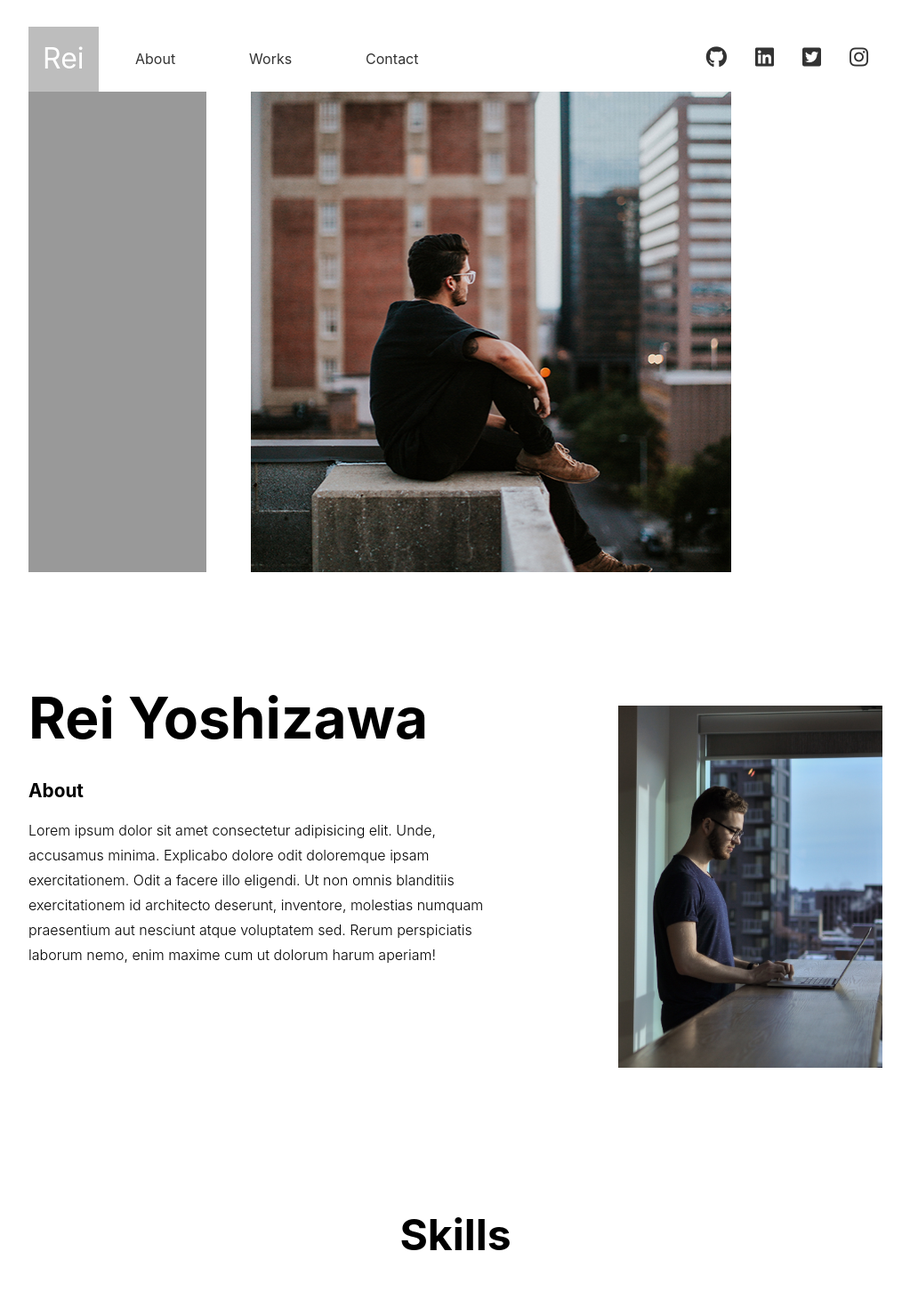
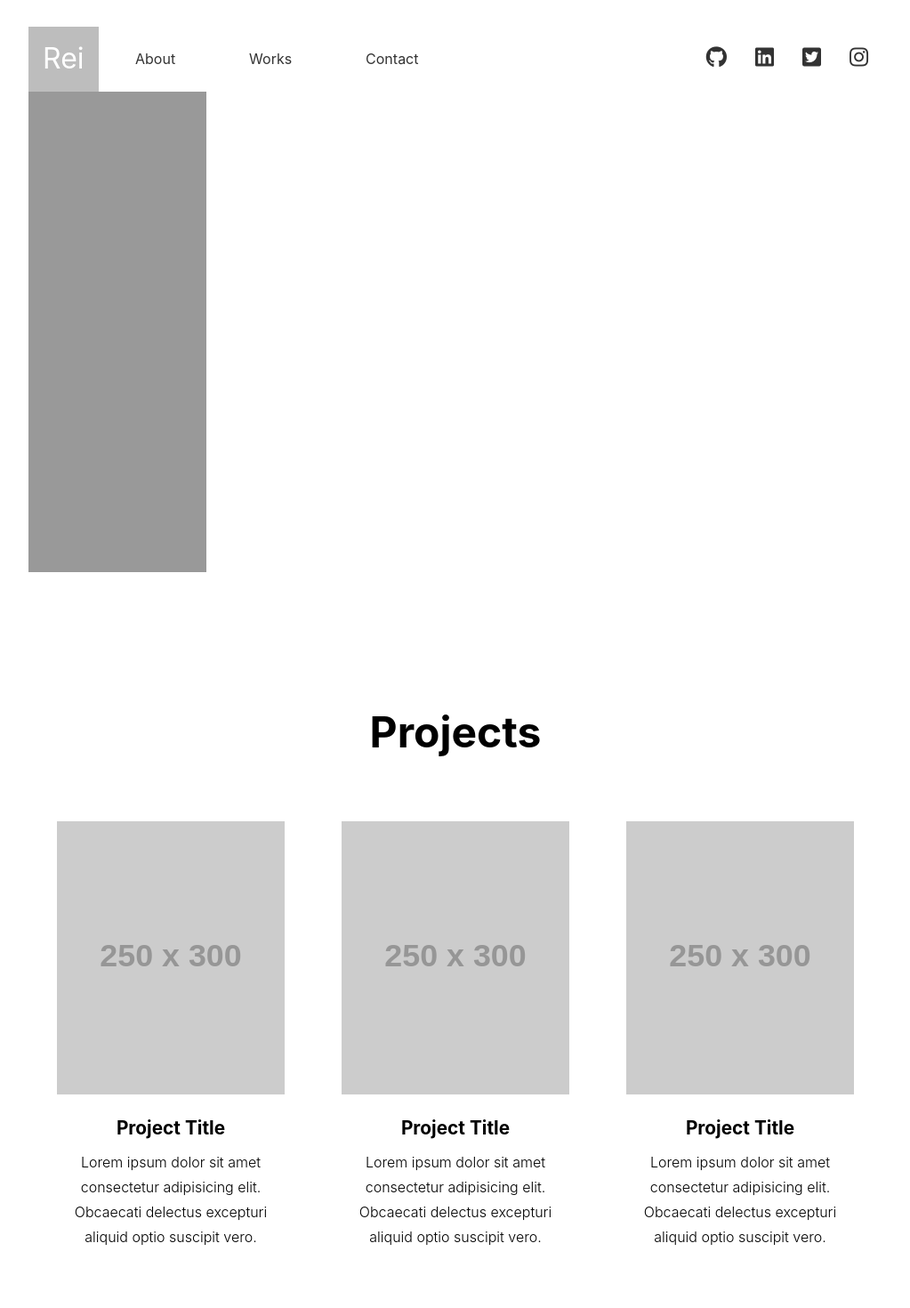
Before and after one commit to hsoyier/portfolio-react, a React (Create React App) app: page / in a window 1280 px wide. Shown: the top 1470 px of the page at 89% size, without its empty margins (128-1151 px from the left). Built offline with nearby package versions, Linux system fonts and the light colour scheme.

Commit message:
Comment out image

```diff
--- a/src/App.js
+++ b/src/App.js
@@ -20,9 +20,9 @@ export default class App extends Component {
         <div className="container">
           <Navigation />
           <Home />
+          <Projects />
+          <Skills />
           <About />
-          <Skills />
-          <Projects />
           <Contact />
           <Footer />
         </div>
--- a/src/components/About.js
+++ b/src/components/About.js
@@ -1,5 +1,5 @@
 import React from 'react';
-import profile from '../assets/profile.jpg';
+// import profile from '../assets/profile.jpg';
 
 const About = () => {
   return (
@@ -10,7 +10,7 @@ const About = () => {
         <p className="about__profile--text">Lorem ipsum dolor sit amet consectetur adipisicing elit. Unde, accusamus minima. Explicabo dolore odit doloremque ipsam exercitationem. Odit a facere illo eligendi. Ut non omnis blanditiis exercitationem id architecto deserunt, inventore, molestias numquam praesentium aut nesciunt atque voluptatem sed. Rerum perspiciatis laborum nemo, enim maxime cum ut dolorum harum aperiam!</p>
       </div>
       <div className="about__img">
-        <img src={profile} alt="Rei Yoshizawa" />
+        {/* <img src={profile} alt="Rei Yoshizawa" /> */}
       </div>
     </section>
   )
--- a/src/components/Home.js
+++ b/src/components/Home.js
@@ -1,10 +1,10 @@
 import React from 'react';
-import mainImg from '../assets/main.jpg';
+// import mainImg from '../assets/main.jpg';
 
 const Home = () => {
   return (
     <div className="home__block">
-      <img src={mainImg} alt="" className="home__img" />
+      {/* <img src={mainImg} alt="" className="home__img" /> */}
       <div className="home__col1"></div>
       <div className="home__col2"></div>
     </div>
```
